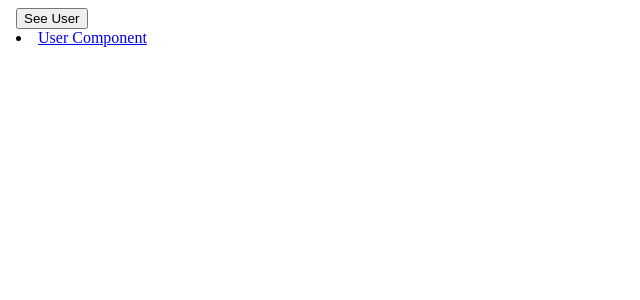
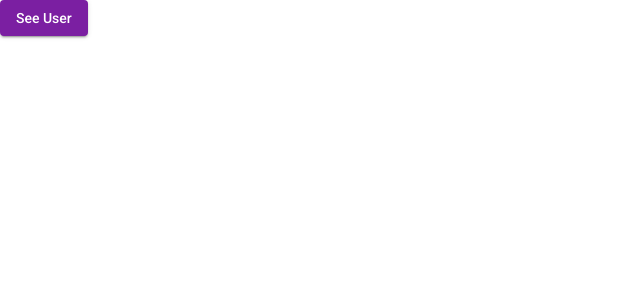
Before and after one commit to thalesbm/angular-sample, an Angular app: page / in a window 1280 px wide. Shown: the top 300 px of the page, without its empty margins (0-640 px from the left). Built offline with nearby package versions, Linux system fonts and the light colour scheme.

Commit message:
added material

```diff
--- a/angular.json
+++ b/angular.json
@@ -24,6 +24,7 @@
               "src/assets"
             ],
             "styles": [
+              "./node_modules/@angular/material/prebuilt-themes/purple-green.css",
               "src/styles.css"
             ],
             "scripts": []
@@ -88,6 +89,7 @@
               "src/assets"
             ],
             "styles": [
+              "./node_modules/@angular/material/prebuilt-themes/purple-green.css",
               "src/styles.css"
             ],
             "scripts": []
@@ -119,6 +121,7 @@
           }
         }
       }
-    }},
+    }
+  },
   "defaultProject": "my-app"
 }
--- a/package.json
+++ b/package.json
@@ -12,10 +12,12 @@
   "private": true,
   "dependencies": {
     "@angular/animations": "~9.1.1",
+    "@angular/cdk": "^9.2.1",
     "@angular/common": "~9.1.1",
     "@angular/compiler": "~9.1.1",
     "@angular/core": "~9.1.1",
     "@angular/forms": "~9.1.1",
+    "@angular/material": "^9.2.1",
     "@angular/platform-browser": "~9.1.1",
     "@angular/platform-browser-dynamic": "~9.1.1",
     "@angular/router": "~9.1.1",
--- a/src/app/app.component.html
+++ b/src/app/app.component.html
@@ -1,11 +1,9 @@
 <html>
 
   <body>
-    <button (click)="goToUser()">
+    <button mat-raised-button color="primary" (click)="goToUser()">
       See User
     </button>
-
-    <li><a routerLink="/user-component" routerLinkActive="active">User Component</a></li>
   </body>
 
 </html>
--- a/src/index.html
+++ b/src/index.html
@@ -6,8 +6,10 @@
   <base href="/">
   <meta name="viewport" content="width=device-width, initial-scale=1">
   <link rel="icon" type="image/x-icon" href="favicon.ico">
+  <link href="https://fonts.googleapis.com/css?family=Roboto:300,400,500&display=swap" rel="stylesheet">
+  <link href="https://fonts.googleapis.com/icon?family=Material+Icons" rel="stylesheet">
 </head>
-<body>
+<body class="mat-typography">
   <app-root></app-root>
 </body>
 </html>
--- a/src/styles.css
+++ b/src/styles.css
@@ -1 +1,4 @@
 /* You can add global styles to this file, and also import other style files */
+
+html, body { height: 100%; }
+body { margin: 0; font-family: Roboto, "Helvetica Neue", sans-serif; }
```
Also changed, not shown: src/app/app.module.ts (+5 -2 lines), 1 other file (tests, documents, lock files or other folders).
